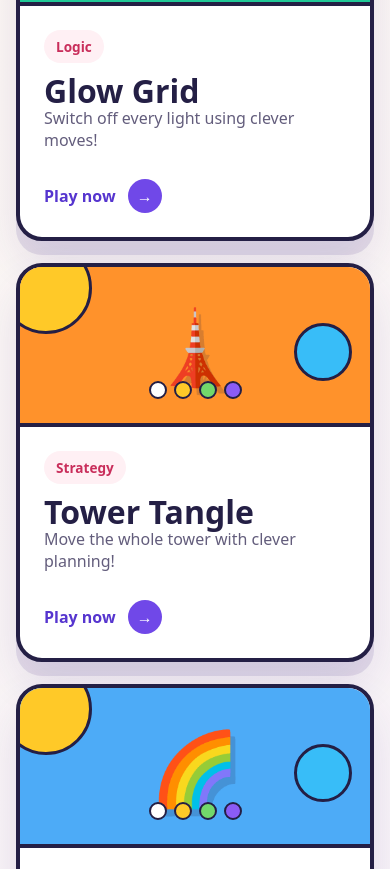
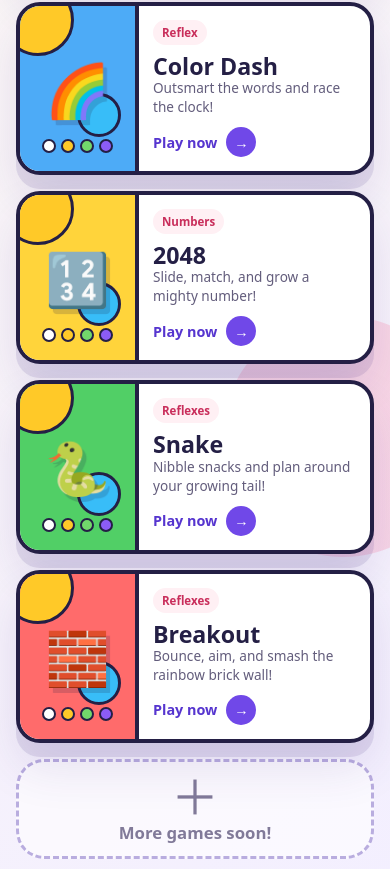
Before and after one commit to c16a/games, a website with bundled scripts: page index.html in a window 390 px wide. Shown: the part 880-1749 px from the top of the page. Built offline with nearby package versions, Linux system fonts and the light colour scheme.

Commit message:
Make homepage game cards more compact

```diff
--- a/src/styles.css
+++ b/src/styles.css
@@ -159,20 +159,20 @@ button:focus-visible, a:focus-visible { outline: 4px solid #38bdf8; outline-offs
   margin: 0 auto;
   display: grid;
   grid-template-columns: repeat(2, minmax(0, 1fr));
-  gap: 22px;
+  gap: 16px;
 }
 
 .game-card {
   position: relative;
   display: grid;
-  grid-template-columns: minmax(180px, 42%) 1fr;
-  min-height: 280px;
+  grid-template-columns: minmax(145px, 38%) 1fr;
+  min-height: 220px;
   padding: 0;
   overflow: hidden;
   text-align: left;
   background: var(--card);
   border: 4px solid var(--ink);
-  border-radius: 34px;
+  border-radius: 28px;
   box-shadow: var(--shadow);
   cursor: pointer;
   transition: transform .2s ease, box-shadow .2s ease;
@@ -191,22 +191,22 @@ button:focus-visible, a:focus-visible { outline: 4px solid #38bdf8; outline-offs
   border-right: 4px solid var(--ink);
 }
 
-.game-icon { position: relative; z-index: 2; font-size: clamp(4rem, 9vw, 6.2rem); filter: drop-shadow(5px 7px 0 rgba(36,31,69,.18)); }
+.game-icon { position: relative; z-index: 2; font-size: clamp(3.25rem, 6vw, 5rem); filter: drop-shadow(4px 5px 0 rgba(36,31,69,.18)); }
 .art-bubble { position: absolute; border: 3px solid var(--ink); border-radius: 50%; background: #ffc928; }
-.art-bubble--one { width: 92px; height: 92px; top: -25px; left: -20px; }
-.art-bubble--two { width: 58px; height: 58px; right: 18px; bottom: 42px; background: #38bdf8; }
-.mini-pegs { position: absolute; z-index: 3; bottom: 24px; display: flex; gap: 7px; }
-.mini-pegs i { display: block; width: 18px; height: 18px; border: 2px solid var(--ink); border-radius: 50%; background: #fff; }
+.art-bubble--one { width: 72px; height: 72px; top: -22px; left: -18px; }
+.art-bubble--two { width: 44px; height: 44px; right: 14px; bottom: 34px; background: #38bdf8; }
+.mini-pegs { position: absolute; z-index: 3; bottom: 18px; display: flex; gap: 5px; }
+.mini-pegs i { display: block; width: 14px; height: 14px; border: 2px solid var(--ink); border-radius: 50%; background: #fff; }
 .mini-pegs i:nth-child(2) { background: #ffc928; }
 .mini-pegs i:nth-child(3) { background: #72d86b; }
 .mini-pegs i:nth-child(4) { background: #8b5cf6; }
 
-.game-card-content { display: flex; flex-direction: column; align-items: flex-start; justify-content: center; padding: clamp(24px, 5vw, 52px); }
+.game-card-content { display: flex; flex-direction: column; align-items: flex-start; justify-content: center; padding: clamp(18px, 3vw, 32px); }
 .game-badge { color: #c92e5b; background: #fff0f4; box-shadow: none; }
-.game-card-content strong { margin-top: 12px; font-size: clamp(2rem, 5vw, 3.5rem); line-height: 1; }
+.game-card-content strong { margin-top: 10px; font-size: clamp(1.55rem, 3vw, 2.5rem); line-height: 1; }
 .game-card-content > span:not(.game-badge):not(.play-label) { color: #635d7c; font-size: 1rem; }
-.play-label { display: inline-flex; gap: 12px; align-items: center; margin-top: 28px; color: var(--purple-dark); font-weight: 900; }
-.play-label b { display: grid; place-items: center; width: 34px; height: 34px; color: white; background: var(--purple); border-radius: 50%; }
+.play-label { display: inline-flex; gap: 9px; align-items: center; margin-top: 16px; color: var(--purple-dark); font-weight: 900; }
+.play-label b { display: grid; place-items: center; width: 30px; height: 30px; color: white; background: var(--purple); border-radius: 50%; }
 
 .coming-card {
   grid-column: 1 / -1;
@@ -214,13 +214,13 @@ button:focus-visible, a:focus-visible { outline: 4px solid #38bdf8; outline-offs
   flex-direction: column;
   align-items: center;
   justify-content: center;
-  min-height: 130px;
+  min-height: 105px;
   color: #817a99;
   background: rgba(255,255,255,.6);
   border: 3px dashed #b9addf;
-  border-radius: 34px;
+  border-radius: 28px;
 }
-.coming-card span { font-size: 4rem; line-height: 1; }
+.coming-card span { font-size: 3rem; line-height: 1; }
 .coming-card strong { font-size: 1.05rem; }
 
 .loading-game { min-height: 100vh; display: grid; place-content: center; justify-items: center; background: #f4f0ff; }
@@ -1185,9 +1185,9 @@ button:focus-visible, a:focus-visible { outline: 4px solid #38bdf8; outline-offs
   .orbit-doodle { position: absolute; width: 120px; right: -35px; top: 76px; opacity: .45; }
   .orbit-center { width: 66px; height: 66px; font-size: 1.8rem; border-width: 3px; box-shadow: 4px 5px 0 var(--ink); }
   .game-shelf { grid-template-columns: 1fr; }
-  .game-card { grid-template-columns: 38% 1fr; min-height: 225px; border-radius: 26px; }
-  .game-card-content { padding: 22px; }
-  .coming-card { min-height: 130px; }
+  .game-card { grid-template-columns: 36% 1fr; min-height: 180px; border-radius: 24px; }
+  .game-card-content { padding: 18px; }
+  .coming-card { min-height: 100px; }
   .play-layout { grid-template-columns: 1fr; }
   .mission-card { grid-template-columns: 1fr auto; }
   .mission-message { display: none; }
@@ -1204,10 +1204,14 @@ button:focus-visible, a:focus-visible { outline: 4px solid #38bdf8; outline-offs
 
 @media (max-width: 460px) {
   .picker-intro h1 { font-size: 3.2rem; max-width: 300px; }
-  .game-card { grid-template-columns: 1fr; }
-  .game-art { min-height: 160px; border-right: 0; border-bottom: 4px solid var(--ink); }
-  .game-card-content { padding: 24px; }
-  .game-icon { font-size: 4.5rem; }
+  .game-card { grid-template-columns: 34% 1fr; min-height: 165px; }
+  .game-art { min-height: 100%; border-right: 4px solid var(--ink); border-bottom: 0; }
+  .game-card-content { padding: 14px; }
+  .game-card-content strong { font-size: 1.45rem; }
+  .game-card-content > span:not(.game-badge):not(.play-label) { font-size: .85rem; }
+  .game-icon { font-size: 3.25rem; }
+  .game-badge { padding: 5px 9px; font-size: .72rem; }
+  .play-label { margin-top: 11px; font-size: .9rem; }
   .game-page { padding-inline: 10px; }
   .game-header { padding-inline: 4px; }
   .icon-button { width: 44px; height: 44px; border-radius: 14px; }
```
